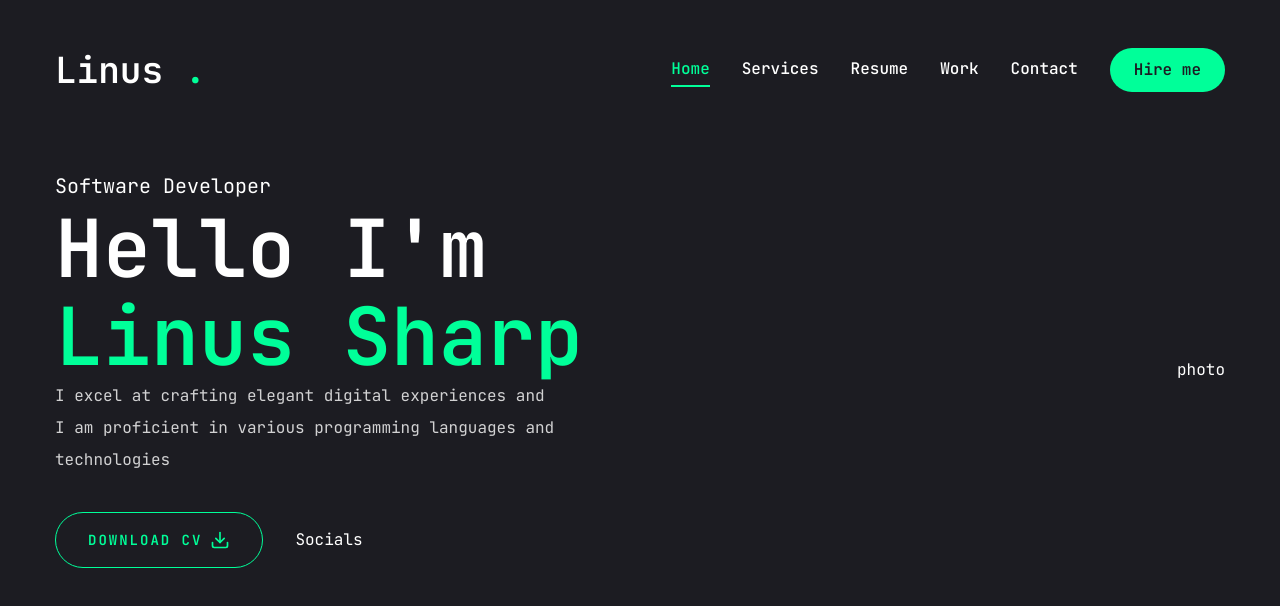
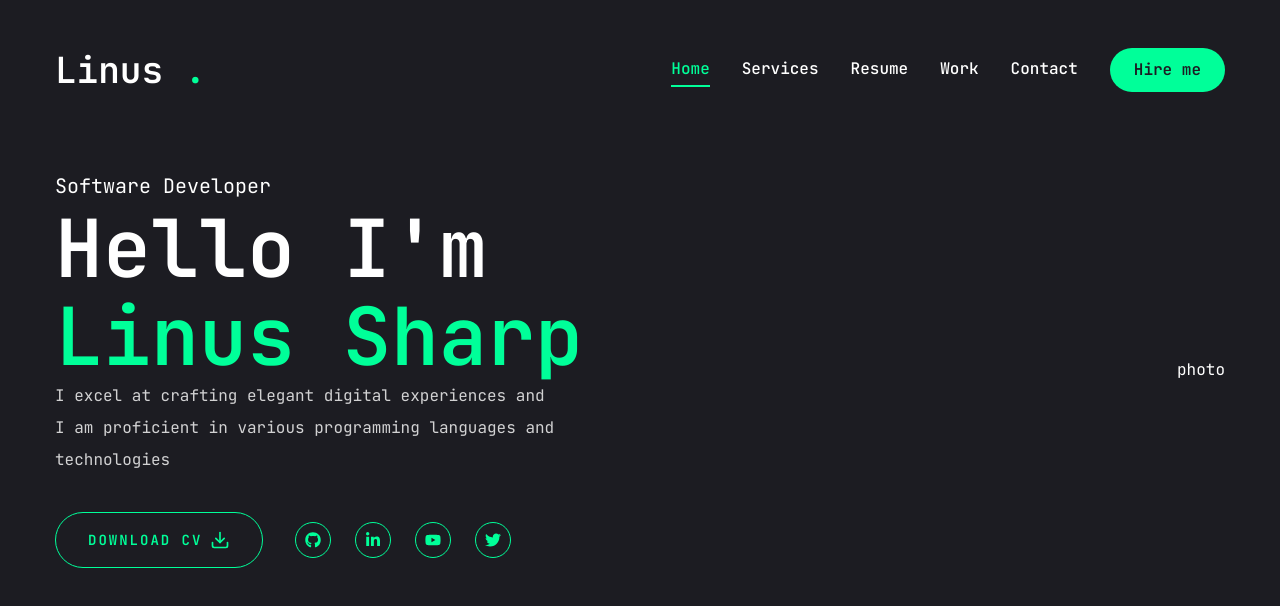
Before and after one commit to LinusSharp/Portfolio-Website, a Next.js app in the folder my-app/: page / in a window 1280 px wide. Shown: the top 606 px of the page. Built offline with nearby package versions, Linux system fonts and the light colour scheme.

Commit message:
feat: added the social buttons

```diff
--- a/my-app/app/page.jsx
+++ b/my-app/app/page.jsx
@@ -1,7 +1,7 @@
 import React from "react";
 import { Button } from "../components/ui/button";
 import { FiDownload } from "react-icons/fi";
-import Socials from "../components/Socials"
+import Socials from "../components/Socials";
 
 const Home = () => {
   return (
@@ -29,7 +29,10 @@ const Home = () => {
                 <FiDownload className="text-xl" />
               </Button>
               <div className="mb-8 xl:mb-0">
-                <Socials />
+                <Socials
+                  containerStyles="flex gap-6"
+                  iconStyles="w-9 h-9 border border-accent rounded-full flex justify-center items-center text-accent text-base hover:bg-accent hover:text-primary hover:transition-all duration-500"
+                />
               </div>
             </div>
           </div>
--- a/my-app/components/Socials.jsx
+++ b/my-app/components/Socials.jsx
@@ -1,7 +1,26 @@
 import React from "react";
+import Link from "next/link";
+import { FaGithub, FaLinkedinIn, FaYoutube, FaTwitter } from "react-icons/fa";
 
-const Socials = () => {
-  return <div>Socials</div>;
+const socials = [
+  { icon: <FaGithub />, path: "" },
+  { icon: <FaLinkedinIn />, path: "" },
+  { icon: <FaYoutube />, path: "" },
+  { icon: <FaTwitter />, path: "" },
+];
+
+const Socials = ({ containerStyles, iconStyles }) => {
+  return (
+    <div className={containerStyles}>
+      {socials.map((item, index) => {
+        return (
+          <Link key={index} href={item.path} className={iconStyles}>
+            {item.icon}
+          </Link>
+        );
+      })}
+    </div>
+  );
 };
 
 export default Socials;
```
